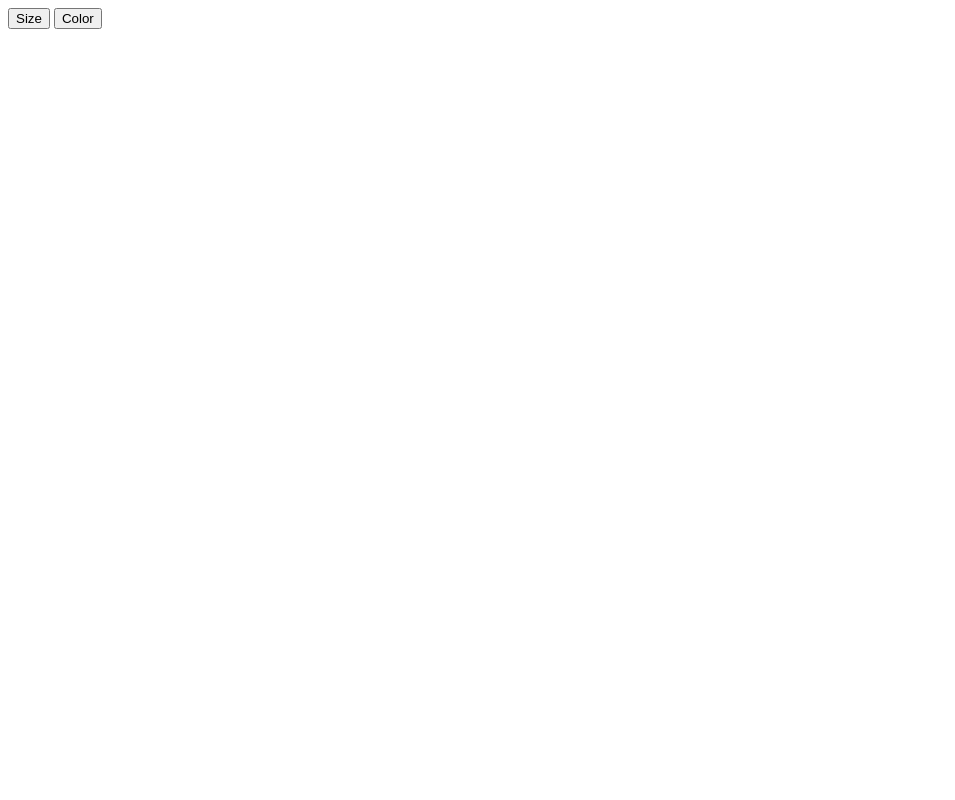
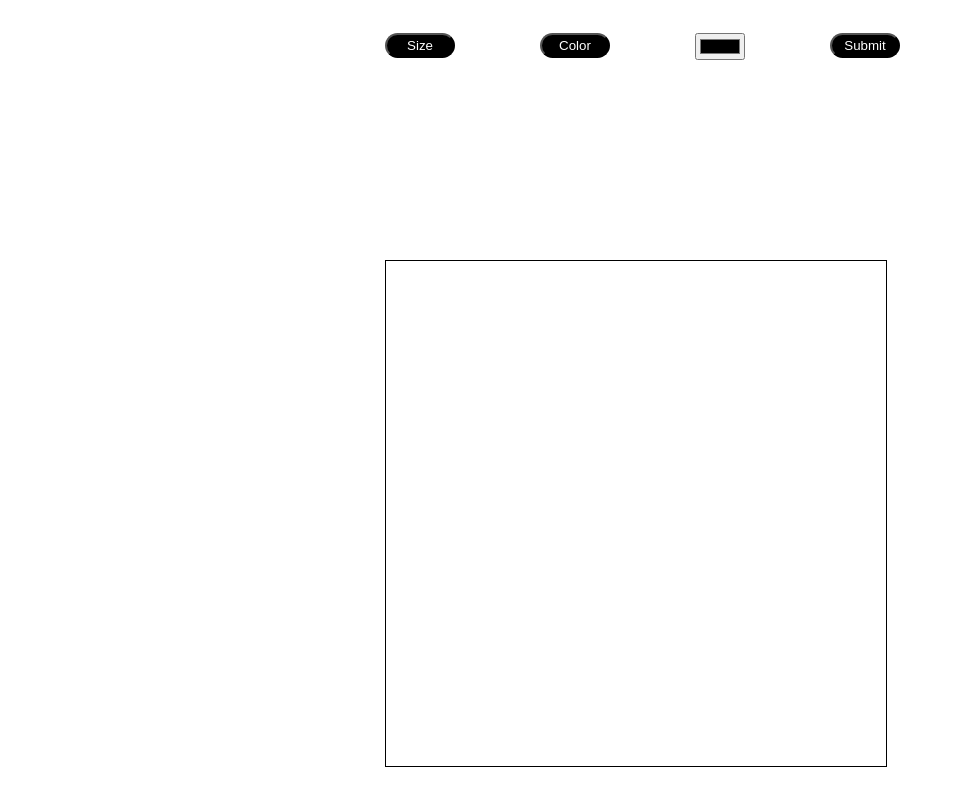
Before and after one commit to LazarPetronijevic/etch-a-sketch, a plain HTML site: page index.html in a window 1280 px wide. Both pictures are taken after a click on the button "Color". Shown: the whole page, without its empty margins (0-955 px from the left). Drawn offline with Linux system fonts and the light colour scheme.

Commit message:
color input is now done where you can select which color you want

```diff
--- a/index.html
+++ b/index.html
@@ -7,13 +7,15 @@
     <link rel="stylesheet" href="style.css">
 </head>
 <body>
-    <script src="script.js" defer></script>
     <div class="content">
         <div class="buttons">
-            <button id="size">Size</button>
-            <button id="color">Color</button>
+           <button id="size">Size</button>
+           <button id="color">Color</button>
+           <button id="submit">Submit</button>
         </div>
+        <div id="message_container"></div>
         <div class="container"></div>
+        <script src="script.js" defer></script>
     </div>
 </body>
 </html>
--- a/script.js
+++ b/script.js
@@ -1,5 +1,10 @@
 let size = document.getElementById("size")
 let container = document.querySelector(".container")
+let color = document.getElementById("color")
+let buttons = document.querySelector(".buttons")
+let submit = document.getElementById("submit")
+let message_container = document.getElementById("message_container")
+let color_value;
 
 size.addEventListener("click", () =>{
     let choice = Number(prompt("Enter here"))
@@ -10,11 +15,25 @@ size.addEventListener("click", () =>{
             grid_div.style.cssText += `width:${500/choice}px`
             grid_div.style.cssText += `height:${500/choice}px`
             container.appendChild(grid_div)
+
+            grid_div.addEventListener("mouseover", () => {
+                grid_div.style.backgroundColor = color_value
+            })
         }
     }
     else{
-        let message = document.createElement("div")
+        let message = document.createElement("p")
         message.textContent = "You entered invalid number"
-        container.appendChild(message)
+        message_container.appendChild(message)
     }
 })
+
+let color_input = document.createElement("input")
+color.addEventListener("click", () =>{
+    color_input.setAttribute("type", "color")
+    buttons.insertBefore(color_input,submit)
+})
+
+submit.addEventListener("click", () =>{
+    color_value = color_input.value
+})
--- a/style.css
+++ b/style.css
@@ -1,10 +1,44 @@
 .grid_div {
-    border: 1px solid black;
     box-sizing: border-box;
 }
 .container {
     display: flex;
     flex-wrap: wrap;
-    width: 505px;
+    width: 500px;
     height: 505px;
+    border: 1px solid black;
 }
+.content {
+    display: flex;
+    flex-wrap: wrap;
+    flex-direction: column;
+    gap: 100px;
+    width: 510px;
+}
+.buttons {
+    display: flex;
+    justify-content: center;
+    gap: 85px;
+}
+body, html {
+    height: 100%;
+    margin: 0;
+    display: flex;
+    align-items: center;
+    justify-content: center;
+}
+#size,
+#color,
+#submit {
+    background-color: black;
+    color: white;
+    width: 70px;
+    height: 25px;
+    border-radius: 25px;
+}
+#message_container {
+    display:flex;
+    justify-content: center;
+    flex-wrap: wrap;
+    gap: 10px;
+}
```
